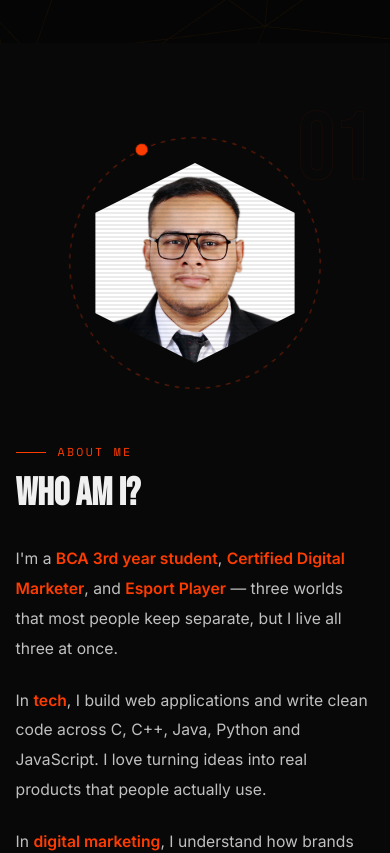
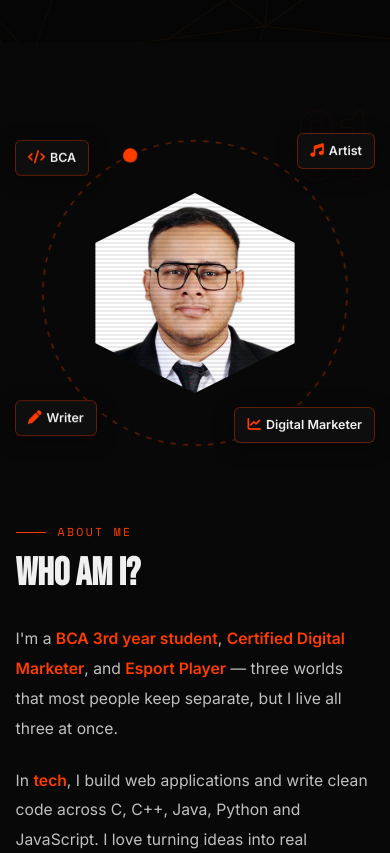
Before and after one commit to RKGSERVER/Portfolio, a React (Vite) app: page / in a window 390 px wide. Shown: the part 801-1654 px from the top of the page. Built offline with nearby package versions, Linux system fonts and the light colour scheme.

Commit message:
fix: show floating chips on mobile, prevent overflow clipping

```diff
--- a/src/components/About.css
+++ b/src/components/About.css
@@ -1,4 +1,4 @@
-.about { background: var(--bg2); }
+.about { background: var(--bg2); overflow: visible; }
 .about-grid {
   display: grid;
   grid-template-columns: 1fr 1.4fr;
@@ -207,10 +207,17 @@
 
 /* ── ABOUT MOBILE ── */
 @media (max-width: 480px) {
-  .about-grid { grid-template-columns: 1fr; gap: 40px; }
-  .avatar-wrap { width: 280px; height: 280px; }
+  .about-grid { grid-template-columns: 1fr; gap: 60px; }
+  /* make wrap big enough so chips don't get clipped */
+  .avatar-wrap { width: 340px; height: 340px; }
   .avatar-hex { width: 200px; height: 200px; }
-  .floating-chips { display: none; }
+  .about-visual { overflow: visible; }
+  .floating-chips { overflow: visible; }
+  .chip { font-size: 0.78rem; padding: 7px 12px; gap: 5px; }
+  .c1 { top: 20px;  left: -10px; }
+  .c2 { top: 20px;  right: -10px; }
+  .c3 { bottom: 20px; left: -10px; }
+  .c4 { bottom: 20px; right: -10px; }
   .about-para { font-size: 0.98rem; }
   .about-stats { gap: 20px; }
   .stat-num { font-size: 2.6rem; }
```
